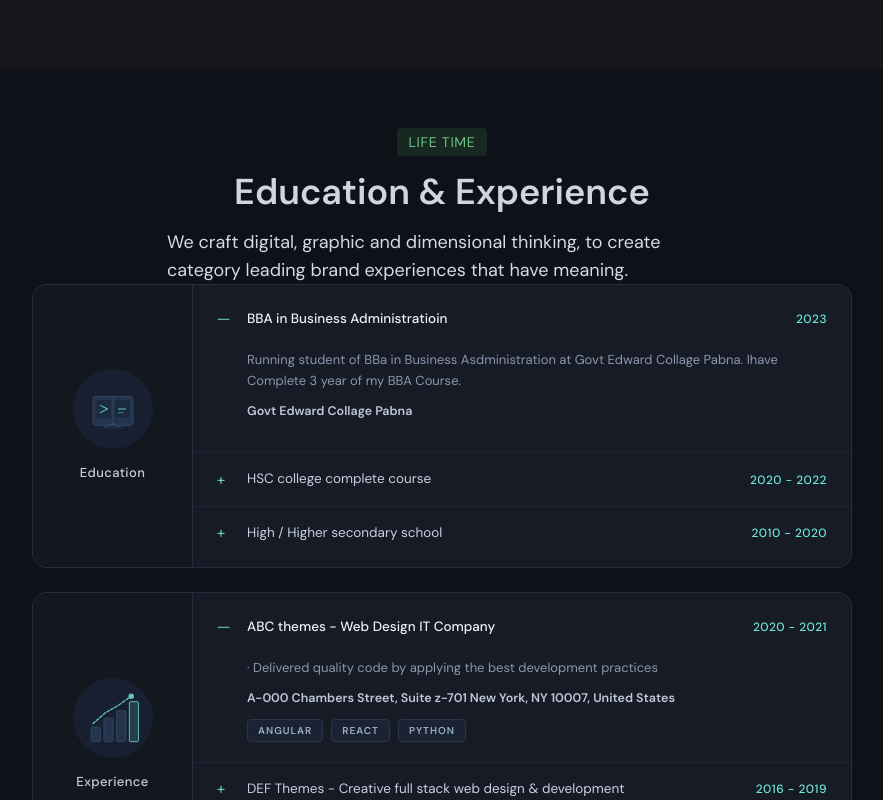
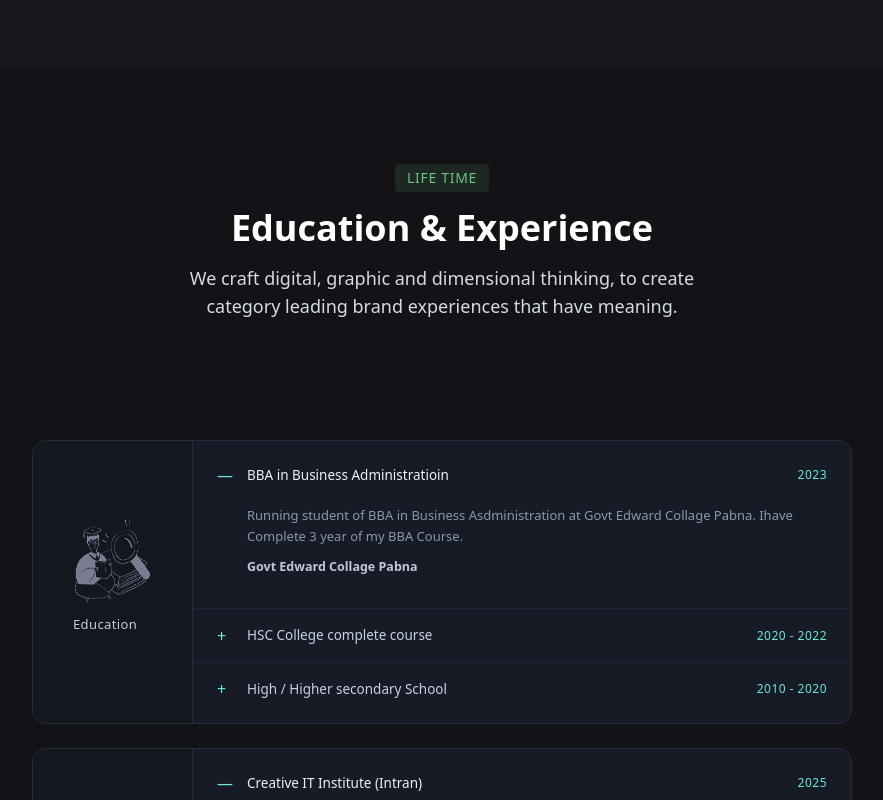
Before and after one commit to mesbaulrafi/myPortfolio, a React (Vite) app: page / in a window 1280 px wide. Shown: the part 1960-2760 px from the top of the page, without its empty margins (198-1081 px from the left). Built offline with nearby package versions, Linux system fonts and the light colour scheme.

Commit message:
feat: Education secsion responssiv

```diff
--- a/src/components/layouts/Education.jsx
+++ b/src/components/layouts/Education.jsx
@@ -1,4 +1,7 @@
 import { useState } from "react";
+import Images from "../Images";
+import EducationIMG from "/src/assets/education.png";
+import ExperienceIMG from "/src/assets/experience.png";
 
 const educationItems = [
   {
@@ -6,25 +9,27 @@ const educationItems = [
     title: " BBA in Business Administratioin",
     period: "2023 ",
     description:
-      " Running student of BBa in Business Asdministration at Govt Edward Collage Pabna. Ihave Complete 3 year of my BBA Course.",
+      " Running student of BBA in Business Asdministration at Govt Edward Collage Pabna. Ihave Complete 3 year of my BBA Course.",
     location: "Govt Edward Collage Pabna",
     tags: [],
     defaultOpen: true,
   },
   {
     value: "edu-2",
-    title: "HSC college complete course",
+    title: "HSC College complete course",
     period: "2020 - 2022",
-    description: "I Have Complete My HSC Course From Satbaria Degree Collage Pabna With Commerce Group . ",
+    description:
+      "I Have Complete My HSC Course From Satbaria Degree Collage Pabna With Commerce Group . ",
     location: "",
     tags: [],
     defaultOpen: false,
   },
   {
     value: "edu-3",
-    title: "High / Higher secondary school",
+    title: "High / Higher secondary School",
     period: "2010 - 2020",
-    description: " I Have Commplete My SSC Course From Satbaria High School Pabna With Commerce Group .",
+    description:
+      " I Have Commplete My SSC Course From Satbaria High School Pabna With Commerce Group .",
     location: "",
     tags: [],
     defaultOpen: false,
@@ -34,17 +39,18 @@ const educationItems = [
 const experienceItems = [
   {
     value: "exp-1",
-    title: "ABC themes - Web Design IT Company",
-    period: "2020 - 2021",
-    description: "· Delivered quality code by applying the best development practices",
-    location: "A-000 Chambers Street, Suite z-701 New York, NY 10007, United States",
-    tags: ["ANGULAR", "REACT", "PYTHON"],
+    title: "Creative IT Institute (Intran)",
+    period: "2025",
+    description:
+      "· Delivered quality code by applying the best development practices",
+    location: " 4th Floor, Momtaz Plaza, House#7 Road 4, Dhaka 1205",
+    tags: ["Html", "CSS", "REACT", "JavaScript"],
     defaultOpen: true,
   },
   {
     value: "exp-2",
     title: "DEF Themes - Creative full stack web design & development",
-    period: "2016 - 2019",
+    period: "2025 - 2026",
     description: "",
     location: "",
     tags: [],
@@ -53,7 +59,7 @@ const experienceItems = [
   {
     value: "exp-3",
     title: "GHI Themes - Web & App IT Company",
-    period: "2013 - 2016",
+    period: "2025 - 2026",
     description: "",
     location: "",
     tags: [],
@@ -63,7 +69,7 @@ const experienceItems = [
 
 function TimelineAccordion({ items }) {
   const [openItem, setOpenItem] = useState(
-    items.find((i) => i.defaultOpen)?.value || null
+    items.find((i) => i.defaultOpen)?.value || null,
   );
 
   const toggle = (value) => {
@@ -71,17 +77,21 @@ function TimelineAccordion({ items }) {
   };
 
   return (
-    <div className="timeline-list">
+    <div className="flex flex-col ">
       {items.map((item) => {
         const isOpen = openItem === item.value;
         return (
-          <div key={item.value} className={`timeline-item ${isOpen ? "open" : ""}`}>
+          <div
+            key={item.value}
+            className={`timeline-item ${isOpen ? "open" : ""}`}
+          >
             <div className="timeline-header" onClick={() => toggle(item.value)}>
               <div className="timeline-icon">{isOpen ? "—" : "+"}</div>
               <span className="timeline-title">{item.title}</span>
               <span className="timeline-period">{item.period}</span>
             </div>
-            {isOpen && (item.description || item.location || item.tags.length > 0) && (
+            {isOpen &&
+              (item.description || item.location || item.tags.length > 0) && (
                 <div className="timeline-content">
                   {item.description && (
                     <p className="timeline-desc">{item.description}</p>
@@ -92,7 +102,9 @@ function TimelineAccordion({ items }) {
                   {item.tags.length > 0 && (
                     <div className="timeline-tags">
                       {item.tags.map((tag) => (
-                      <span key={tag} className="tag">{tag}</span>
+                        <span key={tag} className="tag">
+                          {tag}
+                        </span>
                       ))}
                     </div>
                   )}
@@ -108,8 +120,8 @@ function TimelineAccordion({ items }) {
 function SectionCard({ icon, label, items }) {
   return (
     <div className="section-card">
-      <div className="section-left">
-        <div className="section-icon">{icon}</div>
+      <div className="bg-[#13181f] lg:max-w-40 items-center lg:flex-col pt-[70px] px-10 border-r border-[#252d3d] justify-center hidden lg:block">
+        <div className="section-icon">{icon }</div>
         <span className="section-label">{label}</span>
       </div>
       <div className="section-right">
@@ -122,51 +134,33 @@ function SectionCard({ icon, label, items }) {
 export default function EducationExperience() {
   return (
     <>
-
-
-      <div className="edu-exp-wrapper">
-        <div className="text-[#69C380] bg-[#69c37f1f] inline-block px-3 py-1 rounded text-sm uppercase tracking-wider">LIFE TIME</div>
-        <h2 className="text-3xl md:text-4xl py-4 font-bold">Education & Experience</h2>
+      <div className="py-24 bg-[#121217] text-white">
+        <div className="lg:w-[1140px] px-3 lg:px-0 mx-auto ">
+          <div className="text-center pb-10 lg:pb-10 px-4 ">
+            <h5 className="text-[#69C380] bg-[#69c37f1f] inline-block px-3 py-1 rounded text-sm uppercase tracking-wider">
+              LIFE TIME
+            </h5>
+            <h3 className="text-3xl md:text-4xl py-4 font-bold">
+              Education & Experience
+            </h3>
             <p className="max-w-[550px] mx-auto text-[#D4DBE5] text-base md:text-lg">
-          We craft digital, graphic and dimensional thinking, to create category
-          leading brand experiences that have meaning.
+              We craft digital, graphic and dimensional thinking, to create
+              category leading brand experiences that have meaning.
             </p>
-
-        <div className="cards-wrapper">
+          </div>
+          <div className="flex flex-col gap-6  max-w-[820px] pt-20 mx-auto">
             <SectionCard
               label="Education"
               items={educationItems}
-            icon={
-              <svg className="edu-illustration" viewBox="0 0 88 88" fill="none" xmlns="http://www.w3.org/2000/svg">
-                <circle cx="44" cy="44" r="44" fill="#1a2234"/>
-                <rect x="22" y="30" width="44" height="32" rx="3" fill="#2a3a56" stroke="#3a5070" strokeWidth="1"/>
-                <rect x="26" y="34" width="16" height="20" rx="1.5" fill="#1e2e45"/>
-                <rect x="46" y="34" width="16" height="20" rx="1.5" fill="#1e2e45"/>
-                <path d="M44 30 L44 62" stroke="#3a5070" strokeWidth="1"/>
-                <path d="M30 48 L38 44 L30 40" stroke="#6ee7d4" strokeWidth="1.2" strokeLinecap="round" strokeLinejoin="round"/>
-                <path d="M50 44 L58 44" stroke="#6ee7d4" strokeWidth="1.2" strokeLinecap="round"/>
-                <path d="M50 48 L55 48" stroke="#6ee7d470" strokeWidth="1.2" strokeLinecap="round"/>
-                <ellipse cx="44" cy="64" rx="12" ry="2" fill="#2a3a56" opacity="0.5"/>
-                <path d="M36 64 L44 60 L52 64" stroke="#3a5070" strokeWidth="1.2" strokeLinecap="round" strokeLinejoin="round"/>
-              </svg>
-            }
+              icon={<Images imgSrc={EducationIMG} />}
             />
 
             <SectionCard
               label="Experience"
               items={experienceItems}
-            icon={
-              <svg className="exp-illustration" viewBox="0 0 88 88" fill="none" xmlns="http://www.w3.org/2000/svg">
-                <circle cx="44" cy="44" r="44" fill="#1a2234"/>
-                <rect x="20" y="54" width="10" height="16" rx="1.5" fill="#2a3a56" stroke="#3a5070" strokeWidth="1"/>
-                <rect x="34" y="44" width="10" height="26" rx="1.5" fill="#2a3a56" stroke="#3a5070" strokeWidth="1"/>
-                <rect x="48" y="36" width="10" height="34" rx="1.5" fill="#2a3a56" stroke="#3a5070" strokeWidth="1"/>
-                <rect x="62" y="26" width="10" height="44" rx="1.5" fill="#6ee7d430" stroke="#6ee7d4" strokeWidth="1"/>
-                <path d="M22 50 L36 38 L50 30 L64 20" stroke="#6ee7d4" strokeWidth="1.5" strokeLinecap="round" strokeLinejoin="round" strokeDasharray="3 2"/>
-                <circle cx="64" cy="20" r="3" fill="#6ee7d4"/>
-              </svg>
-            }
+              icon={<Images imgSrc={ExperienceIMG} />}
             />
+          </div>
         </div>
       </div>
     </>
--- a/src/index.css
+++ b/src/index.css
@@ -1,7 +1,7 @@
 
         @import url('https://fonts.googleapis.com/css2?family=DM+Serif+Display:ital@0;1&family=DM+Sans:wght@300;400;500;600&display=swap');
 
-        .edu-exp-wrapper {
+        /* .edu-exp-wrapper {
           background: #0e1117;
           min-height: 100vh;
           display: flex;
@@ -10,7 +10,7 @@
           padding: 60px 24px 80px;
           font-family: 'DM Sans', sans-serif;
           color: #d0d6e0;
-        }
+        } */
 
         .section-badge {
           font-size: 10px;
@@ -28,13 +28,13 @@
 
 
 
-        .cards-wrapper {
+        /* .cards-wrapper {
           display: flex;
           flex-direction: column;
           gap: 24px;
           width: 100%;
           max-width: 820px;
-        }
+        } */
 
         .section-card {
           background: #161b26;
@@ -58,8 +58,8 @@
         }
 
         .section-icon img, .section-icon svg {
-          width: 80px;
-          height: 80px;
+          width: 100px;
+          height: 100px;
           opacity: 0.85;
         }
 
@@ -75,10 +75,10 @@
           padding: 8px 0;
         }
 
-        .timeline-list {
+        /* .timeline-list {
           display: flex;
           flex-direction: column;
-        }
+        } */
 
         .timeline-item {
           border-bottom: 1px solid #1e2535;
```
Lines whose indentation alone changed are shown as unchanged.
